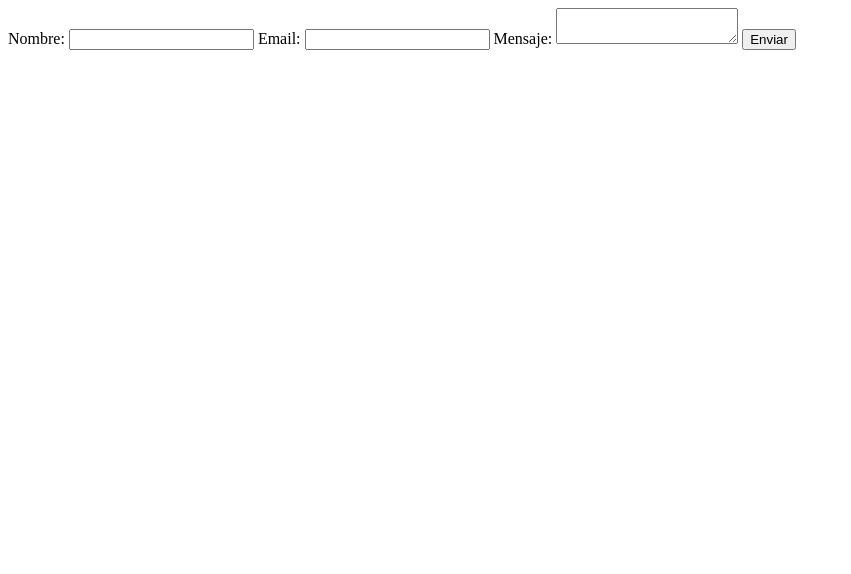
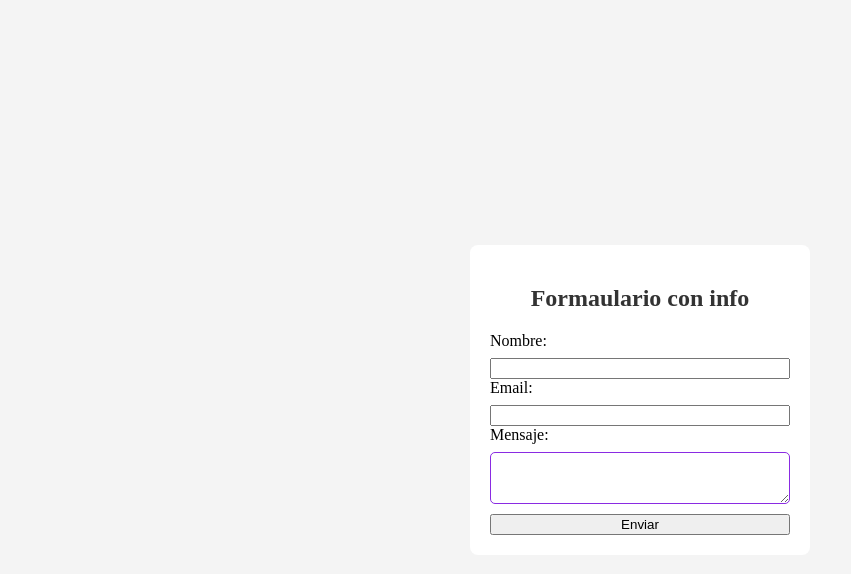
Before and after one commit to kpard007/DESARROLLO_VII_KENNETH_PARDO, a PHP site: the page made by 09-09-2024(Formularios).php in a window 1280 px wide. Shown: the top 574 px of the page, without its empty margins (0-851 px from the left). Run offline with PHP 8.4, Linux system fonts and the light colour scheme.

Commit message:
Formulario info

```diff
--- a/09-09-2024(Formularios).php
+++ b/09-09-2024(Formularios).php
@@ -3,10 +3,79 @@
 <html lang="es">
 <head>
     <meta charset="UTF-8">
+
+<style>
+
+    body {
+
+        font-family: 'Times New Roman', Times, serif;
+        display: flex;
+        align-items: center;
+        background-color: #f4f4f4;
+        justify-content: center;
+        margin: 0;
+        height: 100vh;
+    }
+    .Formulario {
+        background-color: #fff;
+        border-radius: 8px;
+        padding: 20px;
+        width: 300px;
+        max-width: 90%;
+
+    }
+
+    .tituloinfo {
+        text-align: center;
+        color: #333;
+        margin-bottom: 20px;
+
+    }
+    form{
+        display: flex;
+        flex-direction:column;
+    }
+    label {
+        margin-bottom: 8px;
+    }
+
+    input [type = "text"],
+    input [type = "email"],
+
+    textarea{
+       margin-bottom: 10px;
+       border: 1px solid blueviolet;
+       padding: 10px;
+       border-radius: 5px;
+
+    }
+    input [type = "submit"]{
+        color: white;
+        font-size: 16px;
+        padding:10px;
+        cursor: pointer;
+        border: none;
+        border-radius: 5px;
+        background-color: #4CAF50;
+    }
+    input [type = "submit"]:hover{
+       background-color: #45a049;
+    }
+
+
+
+
+</style>
     <title>Ejemplo de Formulario</title>
 </head>
 <body>
-    <form action="procesar.php" method="post">
+    <div class = "Formulario">
+
+        <div class = "tituloinfo">
+            <h2> Formaulario con info<h2>
+        </div>
+
+    <form action="09-09-2024(FormulariosPro).php" method="post">
         <label for="nombre">Nombre:</label>
         <input type="text" id="nombre" name="nombre" required>
 
@@ -18,5 +87,6 @@
 
         <input type="submit" value="Enviar">
     </form>
+    </div>
 </body>
 </html>
```
